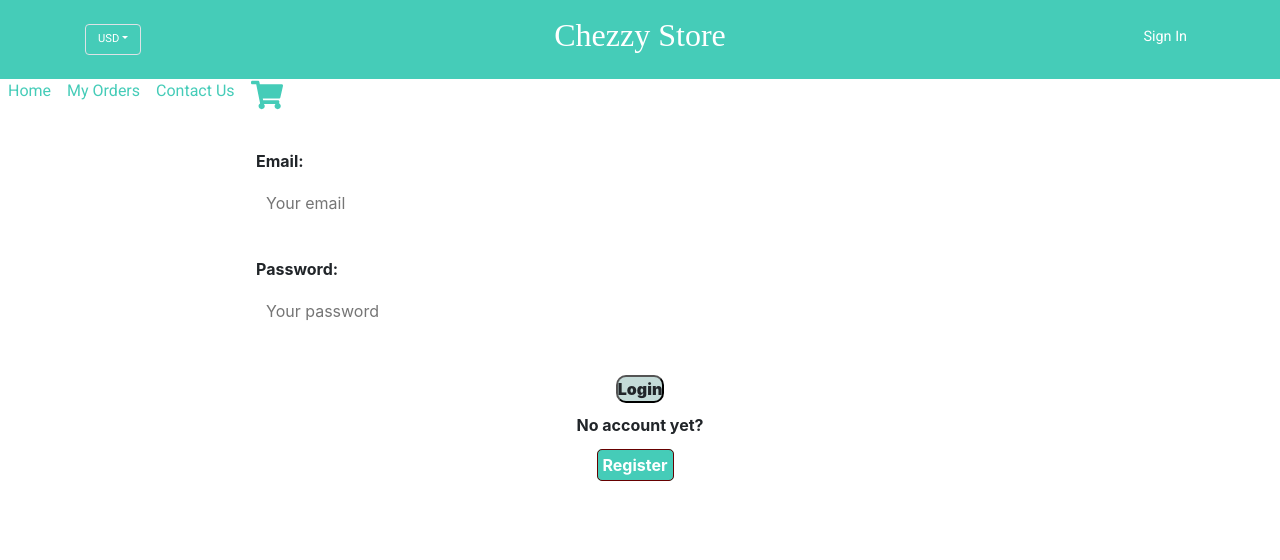
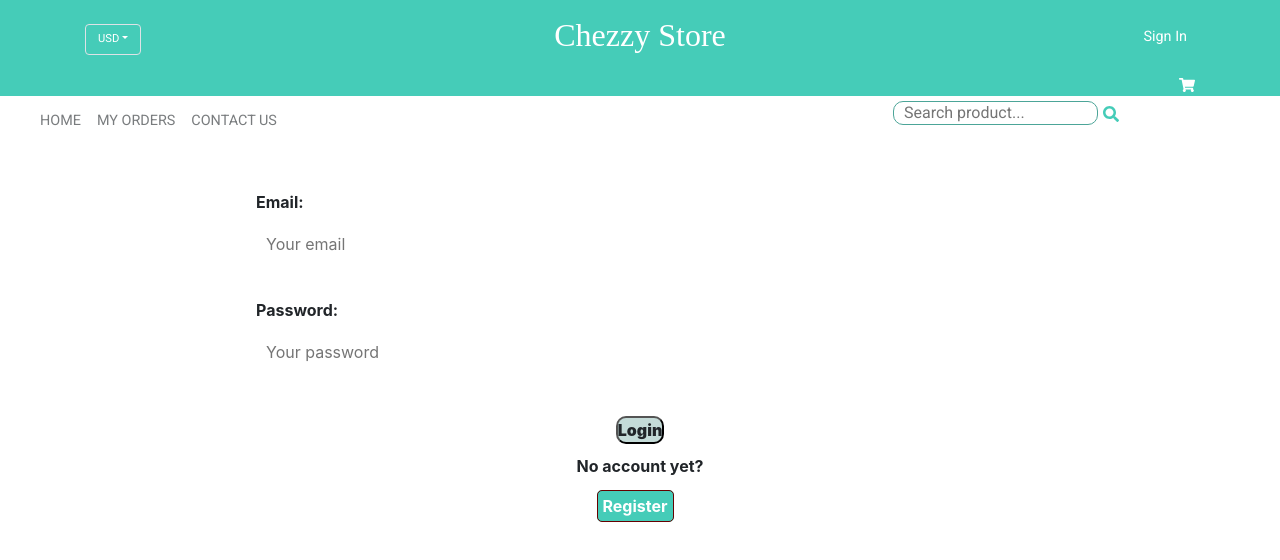
Before and after one commit to arvindchez/chezzy-fashions, a React (Create React App) app: page /login in a window 1280 px wide. Shown: the top 560 px of the page. Built offline with nearby package versions, Linux system fonts and the light colour scheme; a web font is replaced by a local one.

Commit message:
nav bar completed

```diff
--- a/src/components/navbar/Brand.js
+++ b/src/components/navbar/Brand.js
@@ -3,12 +3,15 @@ import React from 'react'
 import styled from "styled-components";
 import { useSelector, useDispatch } from 'react-redux';
 import { userActions } from "../../actions/user"
+import { FaShoppingCart } from 'react-icons/fa';
 const logo = undefined; // from "../../images/logo.png";
 
 const Brand = () => {
 
   const loggedIn = useSelector(state => state.authentication.loggedIn);
   const dispatch = useDispatch();
+
+  const cartItems = useSelector(state => state.cart.cartItems);
 
   const logout = () => {
     dispatch(userActions.logout());
@@ -41,7 +44,11 @@ const Brand = () => {
               ) : (<a href="/login" class="px-2">Sign In</a>)
             }
           </p>
+          <a className="small-cart" href=" /cart">{
+            cartItems && cartItems.length > 0 ? cartItems.length : ""
+          }<FaShoppingCart /></a>
         </div>
+
       </div>
     </div>
   )
--- a/src/components/navbar/Navbar.js
+++ b/src/components/navbar/Navbar.js
@@ -1,17 +1,12 @@
+/* eslint-disable jsx-a11y/anchor-is-valid */
 import React from 'react'
 import styled from "styled-components";
 import { useSpring, animated, config } from "react-spring";
 import BurgerMenu from "./BurgerMenu";
 import CollapseMenu from "./CollapseMenu";
-import { useSelector } from 'react-redux';
-import { FaShoppingCart } from 'react-icons/fa';
+import { FaSearch } from 'react-icons/fa';
 
 const Navbar = (props) => {
-  const barAnimation = useSpring({
-    from: { transform: 'translate3d(0, -10rem, 0)' },
-    transform: 'translate3d(0, 0, 0)',
-  });
-
   const linkAnimation = useSpring({
     from: { transform: 'translate3d(0, 30px, 0)', opacity: 0 },
     to: { transform: 'translate3d(0, 0, 0)', opacity: 1 },
@@ -19,18 +14,11 @@ const Navbar = (props) => {
     config: config.stiff,
   });
 
-  const cartItems = useSelector(state => state.cart.cartItems);
-
   return (
     <>
-      <NavBar style={barAnimation}>
+      <NavBar>
         <FlexContainer>
           <BurgerWrapper>
-            <div>
-              <a href="/cart">{
-                cartItems && cartItems.length > 0 ? cartItems.length : ""
-              }<FaShoppingCart /></a>
-            </div>
             <BurgerMenu
               navbarState={props.navbarState}
               handleNavbar={props.handleNavbar}
@@ -40,11 +28,12 @@ const Navbar = (props) => {
             <a href="/">Home</a>
             <a href="/myorders">My Orders</a>
             <a href="/contactus">Contact Us</a>
-            <a href="/cart">{
-              cartItems && cartItems.length > 0 ? cartItems.length : ""
-            }<FaShoppingCart className="small-cart" /></a>
           </NavLinks>
 
+          <div className="search">
+            <input type="text" placeholder="Search product..." />
+            <a><FaSearch /></a>
+          </div>
         </FlexContainer>
       </NavBar>
       <CollapseMenu
@@ -60,13 +49,17 @@ export default Navbar
 const NavBar = styled(animated.nav)`
   width: 100%;
   left: 0;
-  top:0;
+  top:10;
   z-index: 1;
 `;
 
 const FlexContainer = styled.div`
   max-width: 120rem;
   display: flex;
+  margin: auto;
+  padding: 0 2rem;;
+  justify-content: space-between;
+  height: 3rem;
   background-color: white;
 `;
 
@@ -81,9 +74,11 @@ const NavLinks = styled(animated.ul)`
     transition: all 300ms linear 0s;
     text-decoration: none;
     cursor: pointer;
-    color:#45ccb8;
-    &:hover li {
-      color:lightgray;
+    font-size: 0.9em;
+    color: var(--light-gray);
+    text-transform: uppercase;
+
+    &:hover a {
       border-bottom: 1px solid #fdcb6e;
       text-decoration: none;
     }
@@ -91,6 +86,10 @@ const NavLinks = styled(animated.ul)`
       display: none;
     }
   }
+
+  a:hover {
+  color: var(--primary-color);
+}
 `;
 
 const BurgerWrapper = styled.div`
--- a/src/index.css
+++ b/src/index.css
@@ -77,6 +77,23 @@ header .site-title {
   font-size: 0.9rem;
   text-decoration: none;
   color: white;
+}
+
+.search {
+  display: inline-block;
+  margin: 5px 5px;
+  width: 350px;
+}
+
+.search input {
+  height: 1.5rem;
+  border: 1px solid #4ca598;
+}
+
+.search a {
+  margin: 5px 5px;
+  color: var(--primary-color);
+  cursor: pointer;
 }
 
 main {
@@ -224,7 +241,7 @@ button.cartitem-addremove {
 .small-cart {
   height: 2rem;
   width: 2rem;
-  position: fixed;
+  color: white;
 }
 
 .burger-menu {
```
